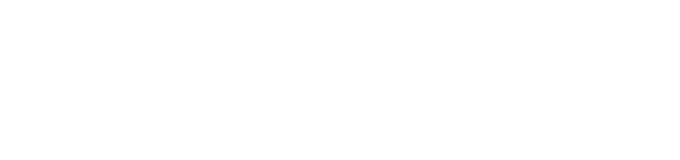
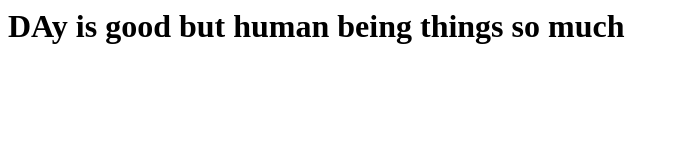
Before and after one commit to piinkujadhav/Rediesmyfrist-, a plain HTML site: page index.html in a window 1280 px wide. Shown: the whole page, without its empty margins (0-680 px from the left). Drawn offline with Linux system fonts and the light colour scheme.

Commit message:
Update index.html

```diff
--- a/index.html
+++ b/index.html
@@ -1 +1,2 @@
 <p></p>
+<h1>  DAy is good but human being things so much</h1>
```
